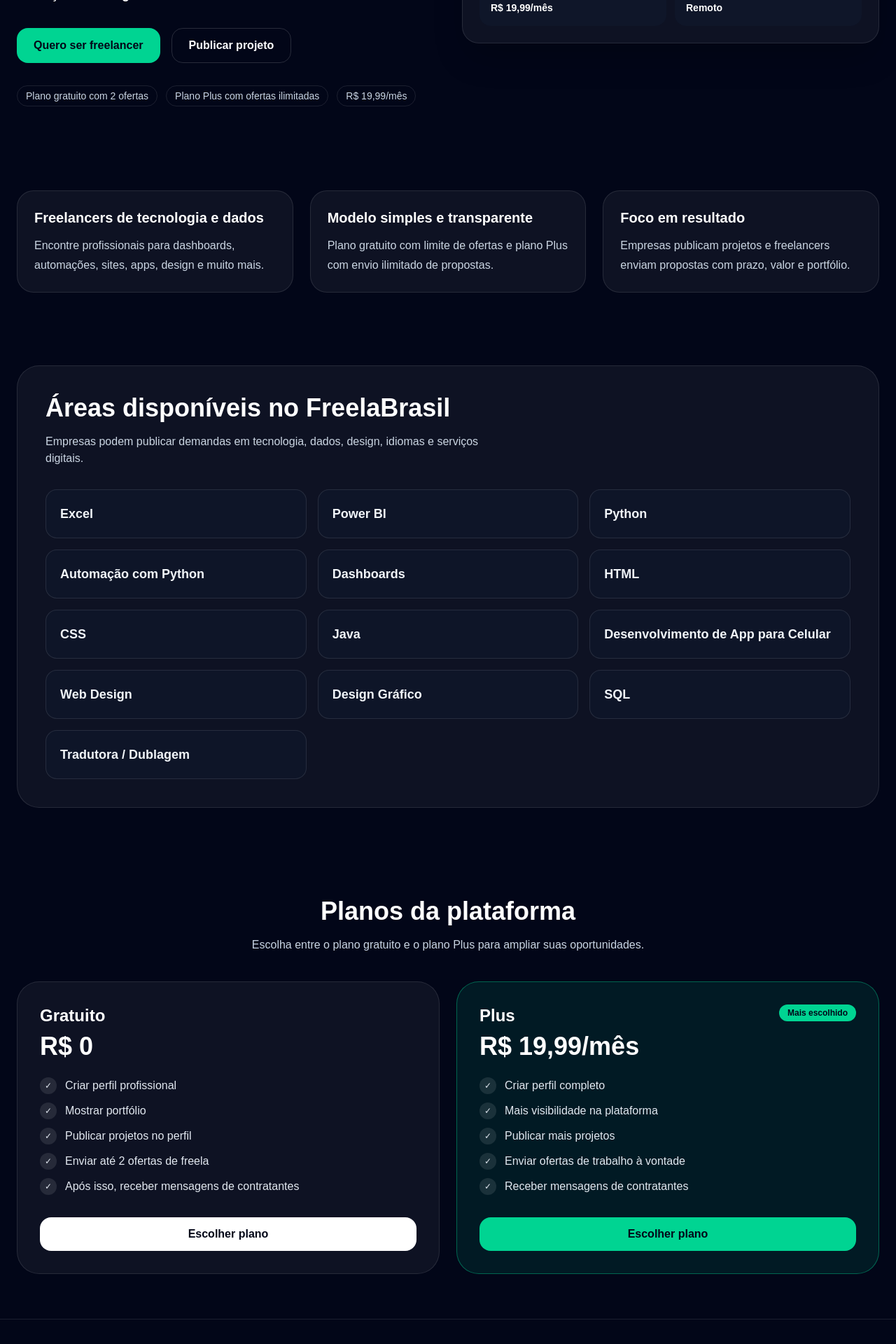
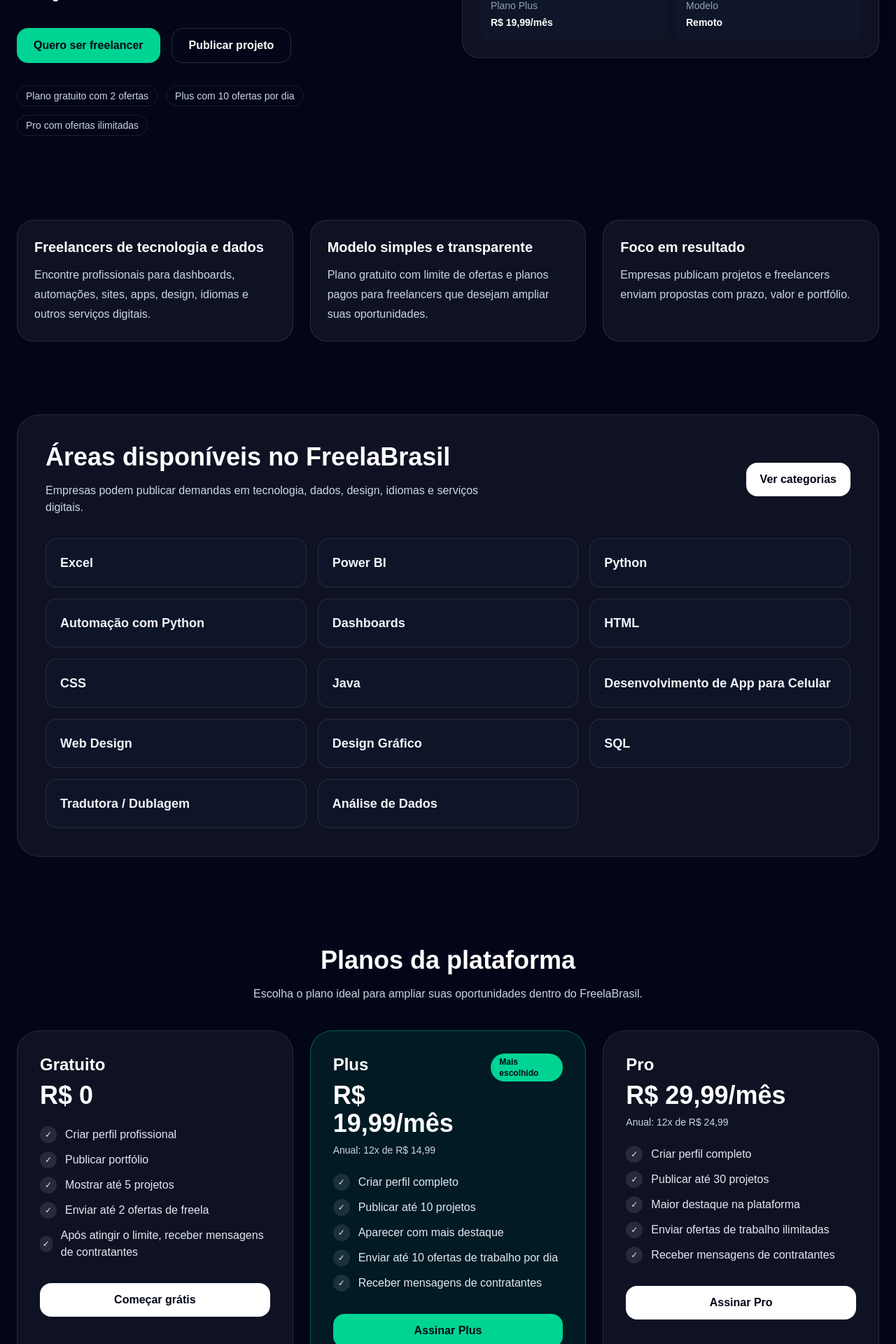
Before and after one commit to Klecio1989/freelabrasil, a Next.js app: page / in a window 1280 px wide. Shown: the part 560-2480 px from the top of the page at 70% size. Built offline with nearby package versions, Linux system fonts and the light colour scheme.

Commit message:
atualiza site completo freelabrasil

```diff
--- a/app/page.tsx
+++ b/app/page.tsx
@@ -1,4 +1,6 @@
+// INICIO DO SITE FREELABRASIL
 export default function Home() {
+  // CATEGORIAS DE SERVICOS
   const categorias = [
     "Excel",
     "Power BI",
@@ -13,18 +15,20 @@ export default function Home() {
     "Design Gráfico",
     "SQL",
     "Tradutora / Dublagem",
+    "Análise de Dados",
   ];
 
+  // DESTAQUES PRINCIPAIS
   const destaques = [
     {
       titulo: "Freelancers de tecnologia e dados",
       descricao:
-        "Encontre profissionais para dashboards, automações, sites, apps, design e muito mais.",
+        "Encontre profissionais para dashboards, automações, sites, apps, design, idiomas e outros serviços digitais.",
     },
     {
       titulo: "Modelo simples e transparente",
       descricao:
-        "Plano gratuito com limite de ofertas e plano Plus com envio ilimitado de propostas.",
+        "Plano gratuito com limite de ofertas e planos pagos para freelancers que desejam ampliar suas oportunidades.",
     },
     {
       titulo: "Foco em resultado",
@@ -33,35 +37,63 @@ export default function Home() {
     },
   ];
 
+  // PLANOS DA PLATAFORMA
   const planos = [
     {
       nome: "Gratuito",
-      preco: "R$ 0",
+      precoMensal: "R$ 0",
+      precoAnual: "",
       destaque: false,
       beneficios: [
         "Criar perfil profissional",
-        "Mostrar portfólio",
-        "Publicar projetos no perfil",
+        "Publicar portfólio",
+        "Mostrar até 5 projetos",
         "Enviar até 2 ofertas de freela",
-        "Após isso, receber mensagens de contratantes",
+        "Após atingir o limite, receber mensagens de contratantes",
       ],
+      botao: "Começar grátis",
     },
     {
       nome: "Plus",
-      preco: "R$ 19,99/mês",
+      precoMensal: "R$ 19,99/mês",
+      precoAnual: "Anual: 12x de R$ 14,99",
       destaque: true,
       beneficios: [
         "Criar perfil completo",
-        "Mais visibilidade na plataforma",
-        "Publicar mais projetos",
-        "Enviar ofertas de trabalho à vontade",
+        "Publicar até 10 projetos",
+        "Aparecer com mais destaque",
+        "Enviar até 10 ofertas de trabalho por dia",
         "Receber mensagens de contratantes",
       ],
+      botao: "Assinar Plus",
     },
+    {
+      nome: "Pro",
+      precoMensal: "R$ 29,99/mês",
+      precoAnual: "Anual: 12x de R$ 24,99",
+      destaque: false,
+      beneficios: [
+        "Criar perfil completo",
+        "Publicar até 30 projetos",
+        "Maior destaque na plataforma",
+        "Enviar ofertas de trabalho ilimitadas",
+        "Receber mensagens de contratantes",
+      ],
+      botao: "Assinar Pro",
+    },
+  ];
+
+  // FAIXAS DE ORCAMENTO
+  const orcamentos = [
+    "Até R$ 500",
+    "R$ 500 – R$ 1.500",
+    "R$ 1.500 – R$ 5.000",
+    "Acima de R$ 5.000",
   ];
 
   return (
     <main className="min-h-screen bg-slate-950 text-white">
+      {/* CABECALHO */}
       <header className="border-b border-white/10">
         <div className="mx-auto flex max-w-7xl items-center justify-between px-6 py-5">
           <div>
@@ -80,6 +112,7 @@ export default function Home() {
         </div>
       </header>
 
+      {/* HERO / APRESENTACAO PRINCIPAL */}
       <section className="mx-auto max-w-7xl px-6 py-20">
         <div className="grid gap-10 lg:grid-cols-2 lg:items-center">
           <div>
@@ -92,10 +125,10 @@ export default function Home() {
             </h2>
 
             <p className="mt-6 max-w-2xl text-lg leading-8 text-slate-300">
-              Uma plataforma para conectar empresas e profissionais de{" "}
+              Conecte empresas e profissionais de{" "}
               <span className="font-semibold text-white">
                 Excel, Power BI, HTML, CSS, Java, apps mobile, Web Design,
-                Design Gráfico, SQL, Tradução e Dublagem
+                Design Gráfico, SQL, Tradução, Dublagem e Análise de Dados
               </span>
               .
             </p>
@@ -114,10 +147,10 @@ export default function Home() {
                 Plano gratuito com 2 ofertas
               </span>
               <span className="rounded-full border border-white/10 px-3 py-1">
-                Plano Plus com ofertas ilimitadas
+                Plus com 10 ofertas por dia
               </span>
               <span className="rounded-full border border-white/10 px-3 py-1">
-                R$ 19,99/mês
+                Pro com ofertas ilimitadas
               </span>
             </div>
           </div>
@@ -162,6 +195,7 @@ export default function Home() {
         </div>
       </section>
 
+      {/* CARDS DE DESTAQUE */}
       <section className="mx-auto max-w-7xl px-6 py-10">
         <div className="grid gap-6 md:grid-cols-3">
           {destaques.map((item) => (
@@ -176,6 +210,7 @@ export default function Home() {
         </div>
       </section>
 
+      {/* CATEGORIAS */}
       <section className="mx-auto max-w-7xl px-6 py-16">
         <div className="rounded-[2rem] border border-white/10 bg-white/5 p-8 md:p-10">
           <div className="flex flex-col gap-8 md:flex-row md:items-center md:justify-between">
@@ -188,6 +223,10 @@ export default function Home() {
                 idiomas e serviços digitais.
               </p>
             </div>
+
+            <button className="rounded-2xl bg-white px-5 py-3 font-semibold text-slate-950 transition hover:scale-[1.02]">
+              Ver categorias
+            </button>
           </div>
 
           <div className="mt-8 grid gap-4 sm:grid-cols-2 lg:grid-cols-3">
@@ -203,18 +242,19 @@ export default function Home() {
         </div>
       </section>
 
+      {/* PLANOS */}
       <section className="mx-auto max-w-7xl px-6 py-16" id="planos">
         <div className="text-center">
           <h2 className="text-3xl font-black md:text-4xl">
             Planos da plataforma
           </h2>
           <p className="mx-auto mt-4 max-w-2xl text-slate-300">
-            Escolha entre o plano gratuito e o plano Plus para ampliar suas
-            oportunidades.
+            Escolha o plano ideal para ampliar suas oportunidades dentro do
+            FreelaBrasil.
           </p>
         </div>
 
-        <div className="mt-10 grid gap-6 md:grid-cols-2">
+        <div className="mt-10 grid gap-6 lg:grid-cols-3">
           {planos.map((plano) => (
             <div
               key={plano.nome}
@@ -227,7 +267,14 @@ export default function Home() {
               <div className="flex items-start justify-between gap-4">
                 <div>
                   <h3 className="text-2xl font-black">{plano.nome}</h3>
-                  <div className="mt-2 text-4xl font-black">{plano.preco}</div>
+                  <div className="mt-2 text-4xl font-black">
+                    {plano.precoMensal}
+                  </div>
+                  {plano.precoAnual && (
+                    <div className="mt-2 text-sm text-slate-300">
+                      {plano.precoAnual}
+                    </div>
+                  )}
                 </div>
 
                 {plano.destaque && (
@@ -255,13 +302,120 @@ export default function Home() {
                     : "bg-white text-slate-950"
                 }`}
               >
-                Escolher plano
+                {plano.botao}
               </button>
             </div>
           ))}
         </div>
       </section>
 
+      {/* PAGAMENTO */}
+      <section className="mx-auto max-w-7xl px-6 py-16">
+        <div className="rounded-[2rem] border border-white/10 bg-white/5 p-8">
+          <h2 className="text-3xl font-black">Pagamento</h2>
+          <p className="mt-4 text-slate-300">
+            Assine seu plano com segurança usando Mercado Pago.
+          </p>
+
+          <div className="mt-6 grid gap-4 md:grid-cols-3">
+            <div className="rounded-2xl border border-white/10 bg-slate-900/70 p-5">
+              <div className="text-sm text-slate-400">Forma de pagamento</div>
+              <div className="mt-2 text-lg font-bold">Mercado Pago</div>
+            </div>
+
+            <div className="rounded-2xl border border-white/10 bg-slate-900/70 p-5">
+              <div className="text-sm text-slate-400">Opções</div>
+              <div className="mt-2 text-lg font-bold">PIX ou Cartão</div>
+            </div>
+
+            <div className="rounded-2xl border border-white/10 bg-slate-900/70 p-5">
+              <div className="text-sm text-slate-400">Cobrança</div>
+              <div className="mt-2 text-lg font-bold">Mensal ou Anual</div>
+            </div>
+          </div>
+        </div>
+      </section>
+
+      {/* CADASTRO FREELANCER */}
+      <section className="mx-auto max-w-7xl px-6 py-16">
+        <div className="rounded-[2rem] border border-white/10 bg-white/5 p-8">
+          <h2 className="text-3xl font-black">Cadastro do Freelancer</h2>
+          <p className="mt-4 text-slate-300">
+            Estrutura pensada para apresentar perfil, serviços, habilidades e
+            portfólio profissional.
+          </p>
+
+          <div className="mt-8 grid gap-6 md:grid-cols-2">
+            <input className="rounded-xl bg-slate-900 border border-white/10 px-4 py-3" placeholder="Nome completo" />
+            <input className="rounded-xl bg-slate-900 border border-white/10 px-4 py-3" placeholder="Data de nascimento" />
+            <input className="rounded-xl bg-slate-900 border border-white/10 px-4 py-3" placeholder="CPF ou CNPJ" />
+            <input className="rounded-xl bg-slate-900 border border-white/10 px-4 py-3" placeholder="Cidade / UF" />
+          </div>
+
+          <textarea
+            className="mt-6 w-full rounded-xl bg-slate-900 border border-white/10 px-4 py-3"
+            placeholder="Resumo profissional"
+            rows={5}
+          />
+
+          <div className="mt-6">
+            <div className="mb-3 font-semibold">Nível de conhecimentos</div>
+            <div className="grid gap-3 sm:grid-cols-2 lg:grid-cols-3">
+              {categorias.map((categoria) => (
+                <label
+                  key={categoria}
+                  className="rounded-xl border border-white/10 bg-slate-900/70 px-4 py-3 text-sm"
+                >
+                  <input type="checkbox" className="mr-2" />
+                  {categoria}
+                </label>
+              ))}
+            </div>
+          </div>
+        </div>
+      </section>
+
+      {/* CADASTRO CONTRATANTE */}
+      <section className="mx-auto max-w-7xl px-6 py-16">
+        <div className="rounded-[2rem] border border-white/10 bg-white/5 p-8">
+          <h2 className="text-3xl font-black">Cadastro do Contratante</h2>
+          <p className="mt-4 text-slate-300">
+            Cadastre sua empresa ou perfil e publique projetos para encontrar o
+            profissional ideal.
+          </p>
+
+          <div className="mt-8 grid gap-6 md:grid-cols-2">
+            <input className="rounded-xl bg-slate-900 border border-white/10 px-4 py-3" placeholder="Nome da empresa ou responsável" />
+            <input className="rounded-xl bg-slate-900 border border-white/10 px-4 py-3" placeholder="CPF ou CNPJ" />
+            <input className="rounded-xl bg-slate-900 border border-white/10 px-4 py-3" placeholder="Cidade / UF" />
+            <input className="rounded-xl bg-slate-900 border border-white/10 px-4 py-3" placeholder="Tipo de profissional que busca" />
+          </div>
+
+          <input
+            className="mt-6 w-full rounded-xl bg-slate-900 border border-white/10 px-4 py-3"
+            placeholder="Nome do projeto"
+          />
+
+          <textarea
+            className="mt-6 w-full rounded-xl bg-slate-900 border border-white/10 px-4 py-3"
+            placeholder="Descrição do projeto"
+            rows={5}
+          />
+
+          <div className="mt-6 grid gap-6 md:grid-cols-3">
+            <input className="rounded-xl bg-slate-900 border border-white/10 px-4 py-3" placeholder="Área do projeto" />
+            <select className="rounded-xl bg-slate-900 border border-white/10 px-4 py-3">
+              <option>Selecione a faixa de orçamento</option>
+              {orcamentos.map((item) => (
+                <option key={item}>{item}</option>
+              ))}
+            </select>
+            <input className="rounded-xl bg-slate-900 border border-white/10 px-4 py-3" placeholder="Prazo em dias" />
+          </div>
+        </div>
+      </section>
+
+      {/* RODAPE */}
       <footer className="border-t border-white/10 px-6 py-8">
         <div className="mx-auto flex max-w-7xl flex-col gap-3 text-sm text-slate-400 md:flex-row md:items-center md:justify-between">
           <div>
@@ -277,3 +431,4 @@ export default function Home() {
     </main>
   );
 }
+// FIM DO SITE FREELABRASIL
```
